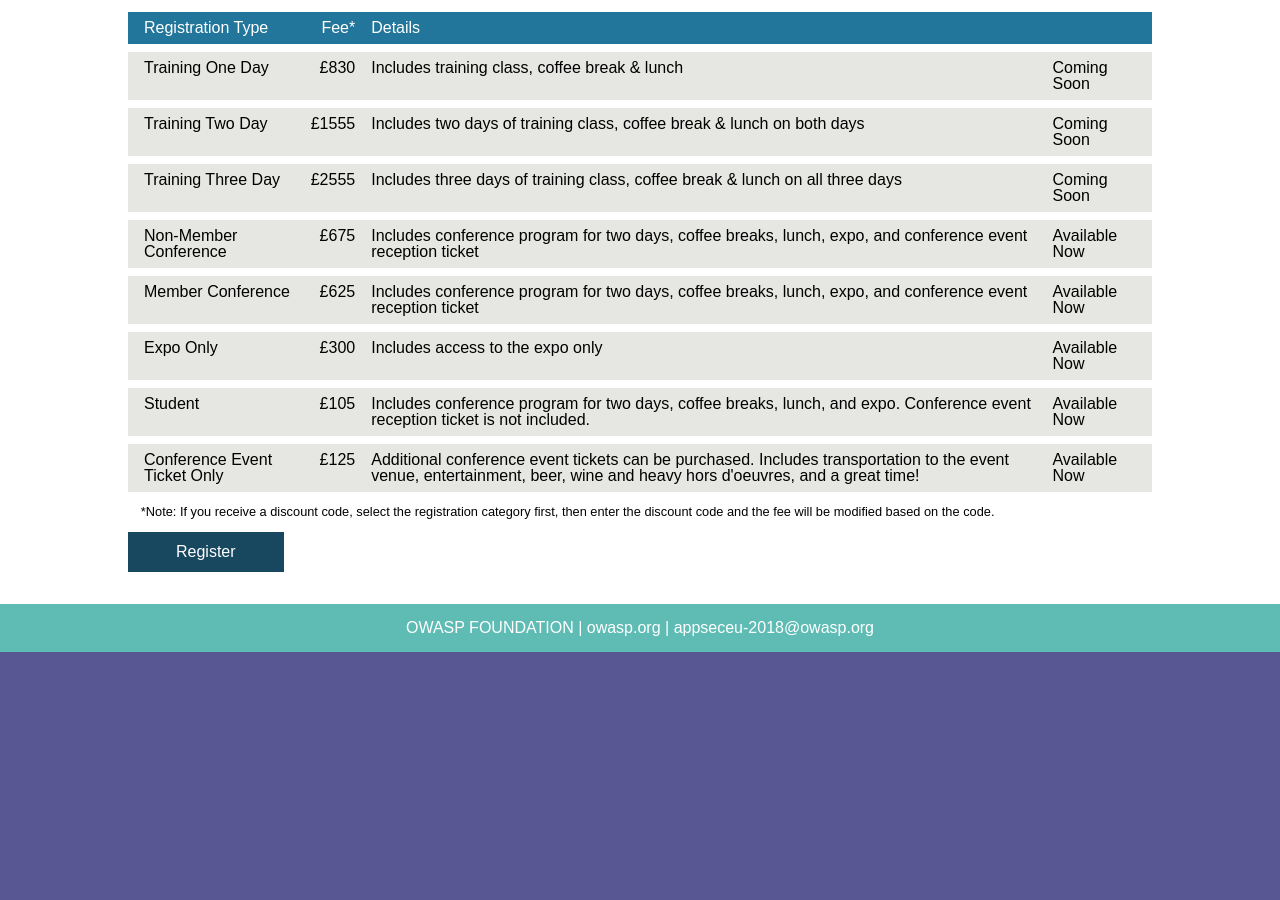
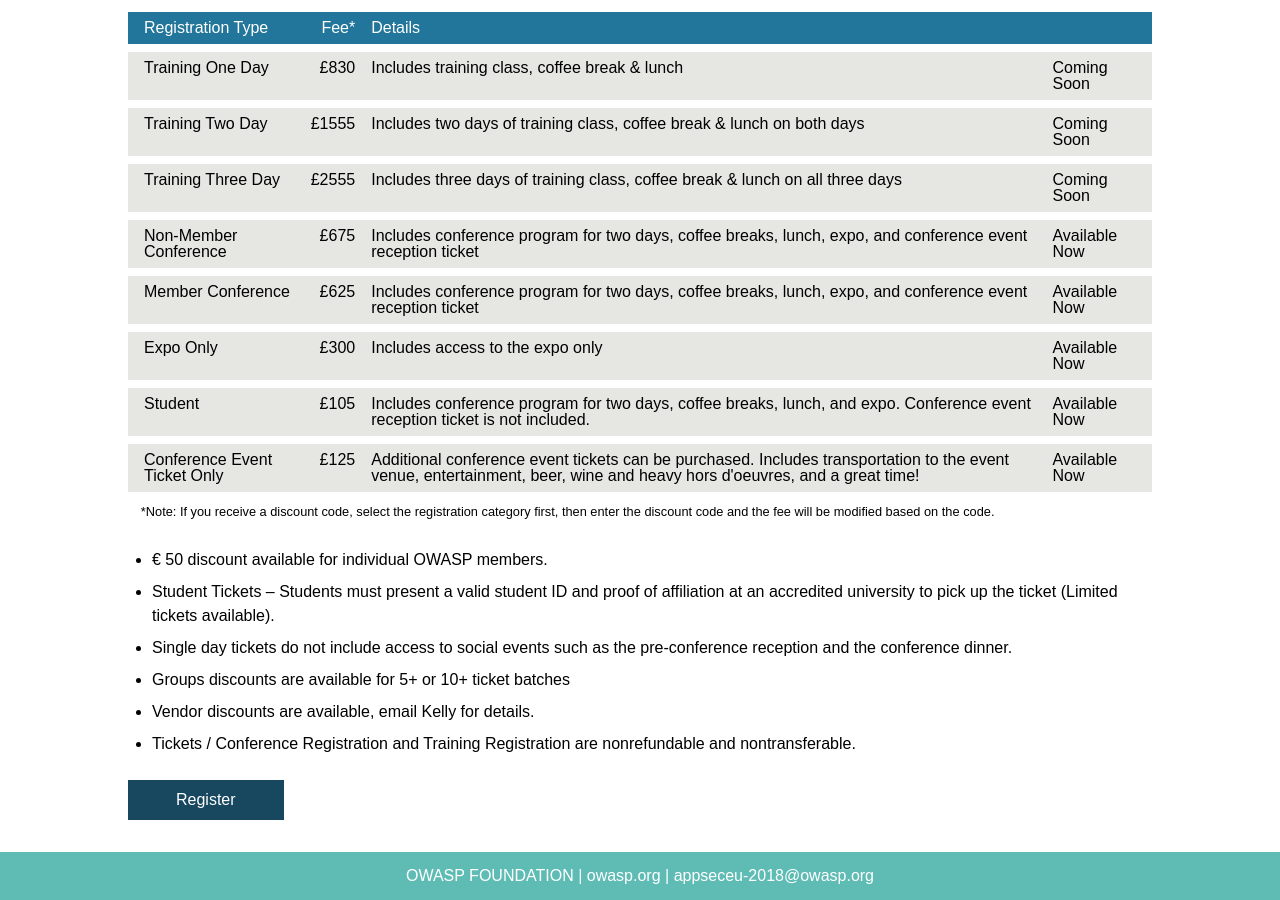
Before and after one commit to OWASP/AppSecEurope2018, a Jekyll site: the page built from register.md, in a window 1280 px wide and 900 px high, scrolled down 704 px. Built offline with Jekyll 4.4.1, drawn with Linux system fonts in a browser that asks for light colours; some web fonts are replaced; before the commit the page ends 1356 px from its top, so only the background shows below that.

Commit message:
more info on the register page

```diff
--- a/register.md
+++ b/register.md
@@ -82,6 +82,14 @@ There are several registration options:
 </tfoot>
 </table>
 
+* € 50 discount available for individual OWASP members.
+* Student Tickets – Students must present a valid student ID and proof of affiliation at an accredited university to pick up the ticket (Limited tickets available).
+* Single day tickets do not include access to social events such as the pre-conference reception and the conference dinner.
+* Groups discounts are available for 5+ or 10+ ticket batches
+* Vendor discounts are available, email Kelly for details.
+* Tickets / Conference Registration and Training Registration are nonrefundable and nontransferable.
+
+
 
 
 
```
